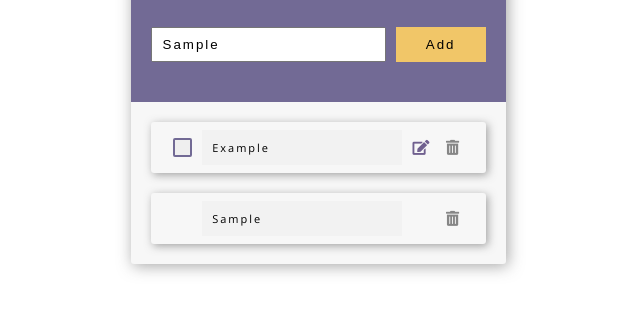
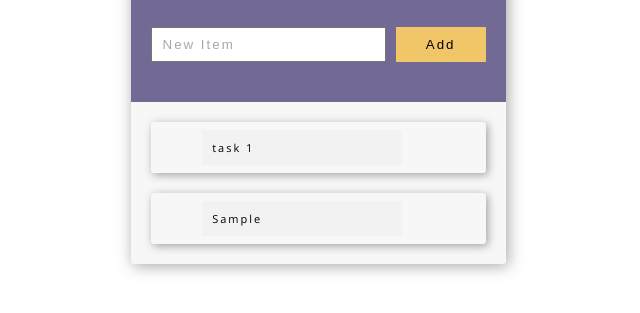
Before and after one commit to vanessafmotta/curso-de-JavaScript-udemy, a plain HTML site: page todo-list_inicio/todolist.html in a window 1280 px wide. Both pictures are taken after typing "Sample" into the empty fields and a click on the input "Add". Shown: the part 305-618 px from the top of the page, without its empty margins (322-962 px from the left). Drawn offline with nearby package versions, Linux system fonts and the light colour scheme.

Commit message:
Consumindo uma estrutura de dados

```diff
--- a/todo-list_inicio/js/todolist.js
+++ b/todo-list_inicio/js/todolist.js
@@ -3,18 +3,70 @@
 
     const itemInput = document.getElementById('item-input')
     const todoAddForm = document.getElementById("todo-add")
+    const ul = document.getElementById("todo-list")
+    // const lis = ul.getElementsByClassName("li")
 
-    const ul = document.getElementById("todo-list")
+    let arrTasks = [
+        {
+            name: "task 1",
+            createAt: Date.now(),
+            completed: false
+        }
+    ]
+
+    function addEventLi(li){
+        li.addEventListener("click", function (){
+            console.log(this)
+        });
+    }
+
+    function generateLiTask(obj) {
+
+        const li = document.createElement("li")
+        li.className = "todo-item"
+
+        const p = document.createElement("p")
+        p.className = "task-name"
+
+        p.textContent = obj.name
+        li.appendChild(p)
+        addEventLi(li)
+        return li
+    }
+
+    function renderTasks(){
+        ul.innerHTML = ""
+        arrTasks.forEach(taskObj => {
+            ul.appendChild(generateLiTask (taskObj))
+        });
+    };
+
+    function addTask(task){
+        arrTasks.push({
+            name: task,
+            createAt: Date.now(),
+            completed: false
+        })
+    }
+
 
     todoAddForm.addEventListener("submit", function (e) {
         e.preventDefault()
         console.log(itemInput.value)
 
-        ul.innerHTML +=`
-            <li class="todo-item">
-                <p class="task-name">${itemInput.value}</p>
-                <i class="fas fa-trash-alt"></i>
-            </li>
-        `
+        // ul.innerHTML +=`
+        //     <li class="todo-item">
+        //         <p class="task-name">${itemInput.value}</p>
+        //         <i class="fas fa-trash-alt"></i>
+        //     </li>
+        // `
+
+        addTask(itemInput.value)
+        renderTasks()
+
+        itemInput.value = ''
+        itemInput.focus()
     })
+
+    renderTasks()
 })()
--- a/todo-list_inicio/todolist.html
+++ b/todo-list_inicio/todolist.html
@@ -27,20 +27,7 @@
 
         <div class="todo-list__container">
             <ul id="todo-list">
-                 <li class="todo-item">
-                    <button class="button-check">
-                        <i class="fas fa-check displayNone"></i>
-                    </button>
-                    <p class="task-name">Example</p>
-                    <i class="fas fa-edit"></i>
-                    <!-- <div class="editContainer">
-                        <input class="editInput" type="text">
-                        <button class="editButton">Edit</button>
-                        <button class="cancelButton">Cancel</button>
-                    </div> -->
-                    <i class="fas fa-trash-alt"></i>
 
-                </li>
             </ul>
         </div>
 
```
